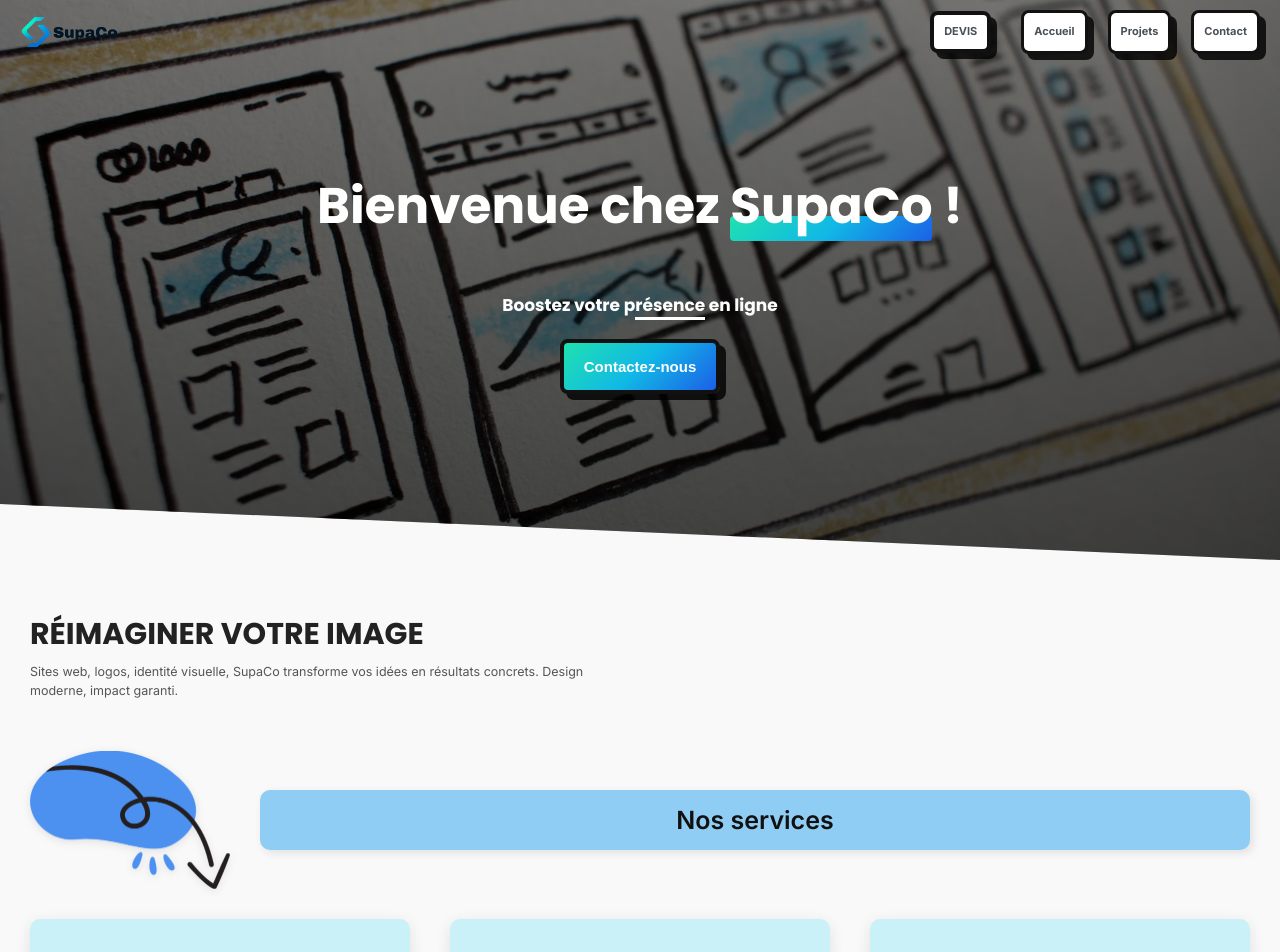
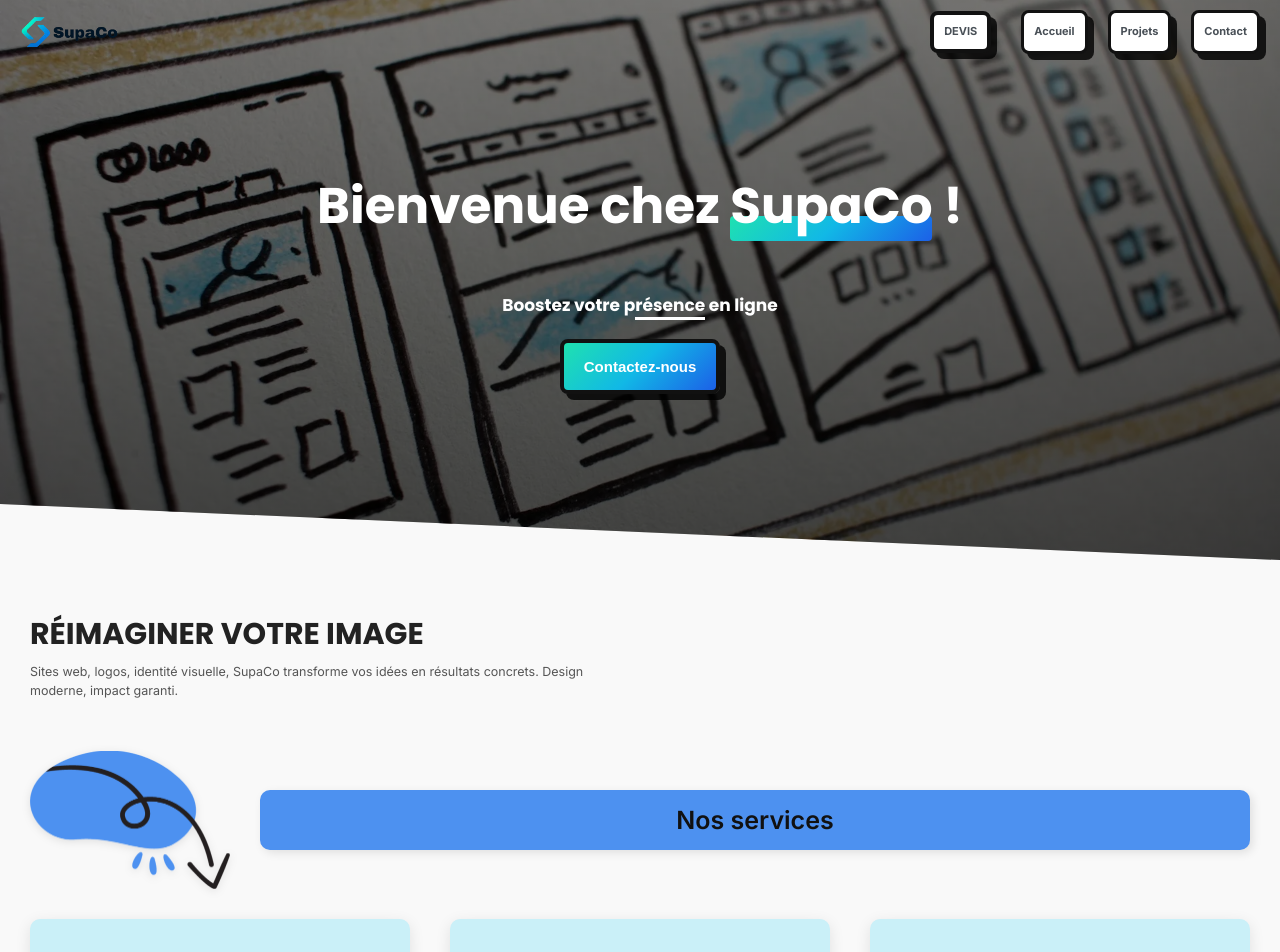
Before and after one commit to SupaKd/su-ado, a React (Vite) app: page / in a window 1280 px wide. Shown: the top 952 px of the page. Built offline with nearby package versions, Linux system fonts and the light colour scheme.

Commit message:
Mon message de mise à jour

```diff
--- a/src/assets/scss/home/_logoSlider.scss
+++ b/src/assets/scss/home/_logoSlider.scss
@@ -74,3 +74,9 @@
     font-size: 1.4rem;
   }
 }
+
+@media (min-width: 768px) {
+  .section-projets {
+    display: none;
+  }
+}
--- a/src/assets/scss/home/_service.scss
+++ b/src/assets/scss/home/_service.scss
@@ -58,7 +58,7 @@
 
       p {
         font-size: 2.5rem;
-        background-color: #90cdf4; // un bleu un peu plus marqué
+        background-color: #4D91F0; // un bleu un peu plus marqué
       }
     }
   }
```
Also changed, not shown: src/assets/scss/home/_img.scss (line endings or trailing spaces).
